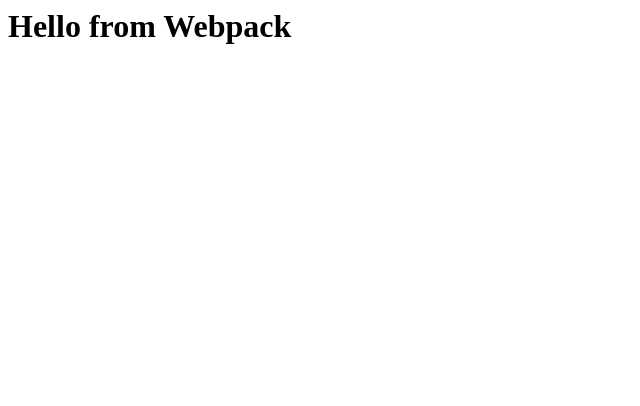
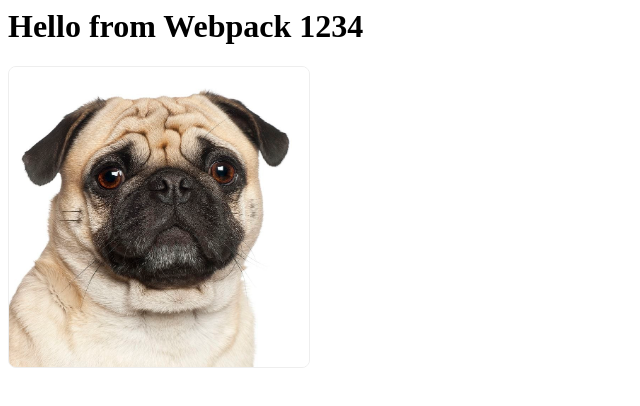
Before and after one commit to findsakshat/webpack-sandbox-js, a website built with webpack: page index.html in a window 1280 px wide. Shown: the whole page, without its empty margins (0-640 px from the left). Built offline with nearby package versions, Linux system fonts and the light colour scheme.

Commit message:
feat: handled copying images from public to dist

```diff
--- a/package.json
+++ b/package.json
@@ -12,6 +12,7 @@
   "author": "",
   "license": "ISC",
   "devDependencies": {
+    "copy-webpack-plugin": "^12.0.2",
     "html-webpack-plugin": "^5.6.0",
     "webpack": "^5.91.0",
     "webpack-cli": "^5.1.4",
--- a/src/index.js
+++ b/src/index.js
@@ -1,6 +1,23 @@
 function renderUI() {
   const root = document.getElementById("root");
-  root.innerHTML = "<h1>Hello from Webpack</h1>";
+
+  // HEADING
+  const heading = document.createElement("h1");
+  heading.innerText = "Hello from Webpack 1234"
+
+  // IMAGE
+  const image = document.createElement("img");
+  image.setAttribute("src", "/dog.jpeg");
+  image.setAttribute("alt", "vodafone-doggy");
+  image.setAttribute("height", "300");
+  image.setAttribute("width", "300");
+
+  image.style.border = "1px solid #eee",
+  image.style.borderRadius = "8px";
+
+  // APPEND TO THE ROOT
+  root.appendChild(heading);
+  root.appendChild(image);
 }
 
 renderUI();
--- a/webpack.config.js
+++ b/webpack.config.js
@@ -1,5 +1,6 @@
 const path = require('path');
 const HtmlWebpackPlugin = require('html-webpack-plugin');
+const CopyWebpackPlugin = require('copy-webpack-plugin');
 
 module.exports = {
   entry: './src/index.js',
@@ -9,10 +10,18 @@
   },
   plugins: [
     new HtmlWebpackPlugin({
-      template: "./public/index.html", // Path to HTML template
+      template: "./index.html", // Path to HTML template
       filename: 'index.html', // Output HTML filename
       inject: 'body', // Inject the script tag into the body of the HTML file
     }),
+    new CopyWebpackPlugin({ // Copy the 'public' directory to the 'dist' directory
+      patterns: [
+        {
+          from: path.resolve(__dirname, 'public'), // Source directory to copy from
+          to: path.resolve(__dirname, 'dist') // Destination directory to copy to
+        }
+      ]
+    })
   ],
   devServer: {
     static: {
```
Also changed, not shown: index.html (renamed from public/index.html, +3 -1 lines), public/dog.jpeg (added), 1 other file.
